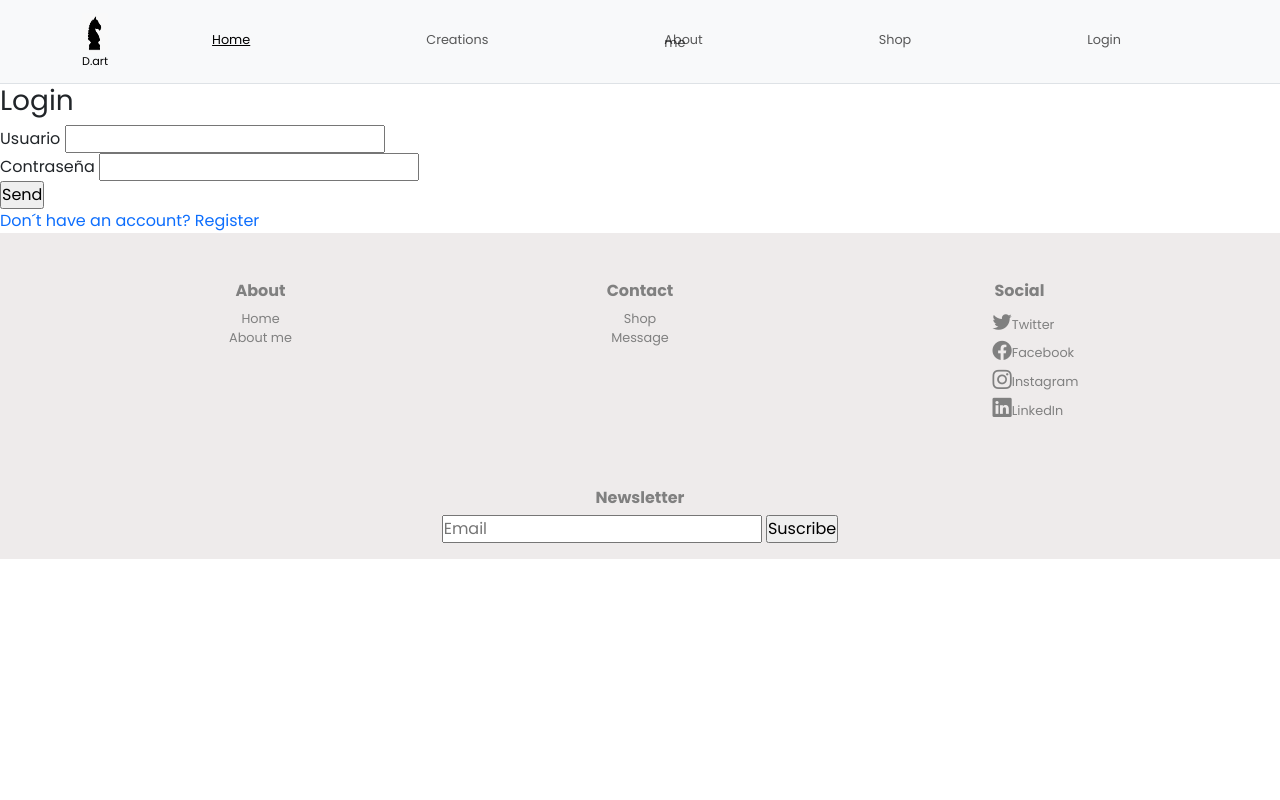
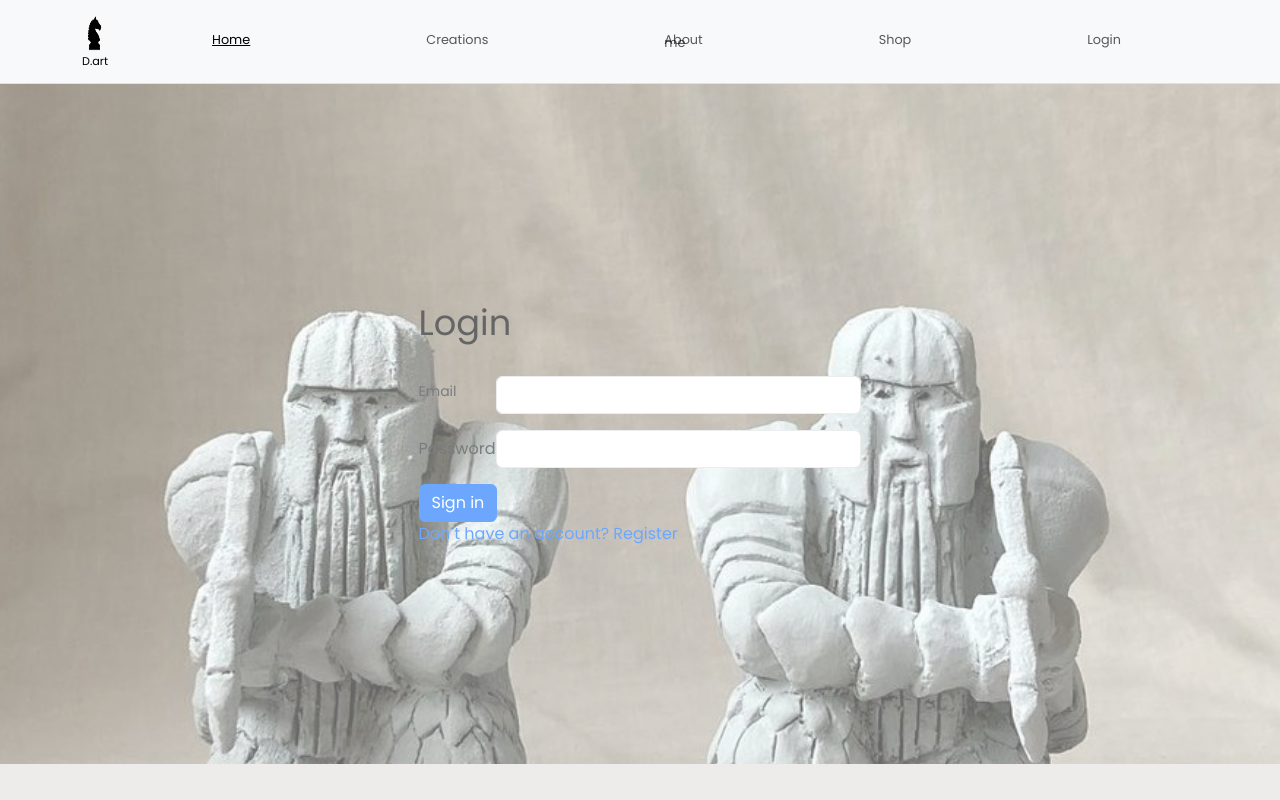
Before and after one commit to jaznarez/PreEntrega2-Aznarez, a plain HTML site: page templates/login.html in a window 1280 px wide. Shown: the top 800 px of the page. Drawn offline with nearby package versions, Linux system fonts and the light colour scheme.

Commit message:
css seccion login

```diff
--- a/css/style.css
+++ b/css/style.css
@@ -44,10 +44,6 @@ nav ul li a:hover {
     align-items: center;
     border: 2px solid white;
 }
-
-/* .flex-marca img {
-    height: 40px;
-} */
 
 .navbar-brand img{
     height: 40px;
@@ -417,11 +413,39 @@ nav ul li a:hover {
 
     }
 
-
     .portada-creations-sculptures p{
         font-size: 1.2rem;
     }
 }
+
+/* ---- Portada Login --- */
+
+.container-login{
+    background-image: url(../img/soldados.png);
+    height: 85vh;
+    background-position:center;
+    background-size: cover;
+    opacity: 0.6;
+    display: flex;
+    justify-content: center;
+    align-items:center;
+
+}
+
+.container-login h3{
+    font-size: 2.2rem;
+    color: black;
+    text-align:left;
+    padding-bottom: 2rem;
+    padding-left: 0rem;
+    margin-bottom: 0rem;
+}
+
+.form-login{
+    gap:1rem;
+
+}
+
 
 /* ---- Main Home ---- */
 
--- a/templates/login.html
+++ b/templates/login.html
@@ -53,24 +53,27 @@
 
     <main>
         <section>
-            <article>
-                <h3>Login</h3>
-                <form action="">
-                    <div>
-                        <label for="usuario">Usuario</label>
-                        <input type="text" id="usuario">
-                    </div>
+            <article class="container-login">
+                <div class="form-login">
+                    <h3>Login</h3>
+                    <form>
+                        <div class="row mb-3">
+                          <label for="colFormLabelSm" class="col-sm-2 col-form-label col-form-label-sm">Email</label>
+                          <div class="col-sm-10">
+                            <input type="email" class="form-control" id="inputEmail3">
+                          </div>
+                        </div>
+                        <div class="row mb-3">
+                          <label for="inputPassword3" class="col-sm-2 col-form-label">Password</label>
+                          <div class="col-sm-10">
+                            <input type="password" class="form-control" id="inputPassword3">
+                          </div>
+                        </div>
 
-                    <div>
-                        <label for="contraseña">Contraseña</label>
-                        <input type="password" id="contraseña">
-                    </div>
-                    <div>
-                        <input type="submit" value="Send">
-                    </div>
-
-                </form>
-                <a href="">Don´t have an account? Register</a>
+                        <button type="submit" class="btn btn-primary">Sign in</button>
+                      </form>
+                    <a href="">Don´t have an account? Register</a>
+                </div>
             </article>
         </section>
     </main>
```
